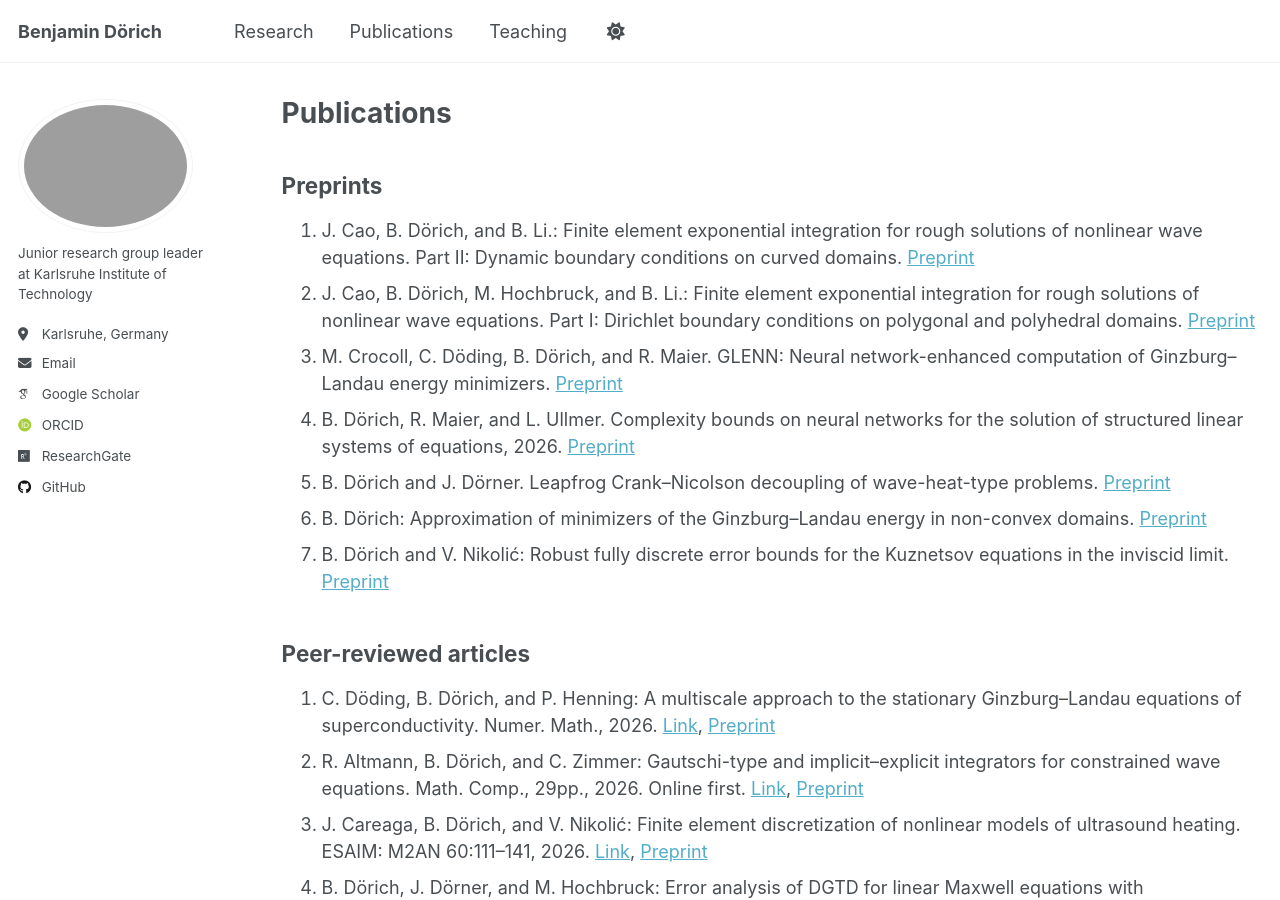
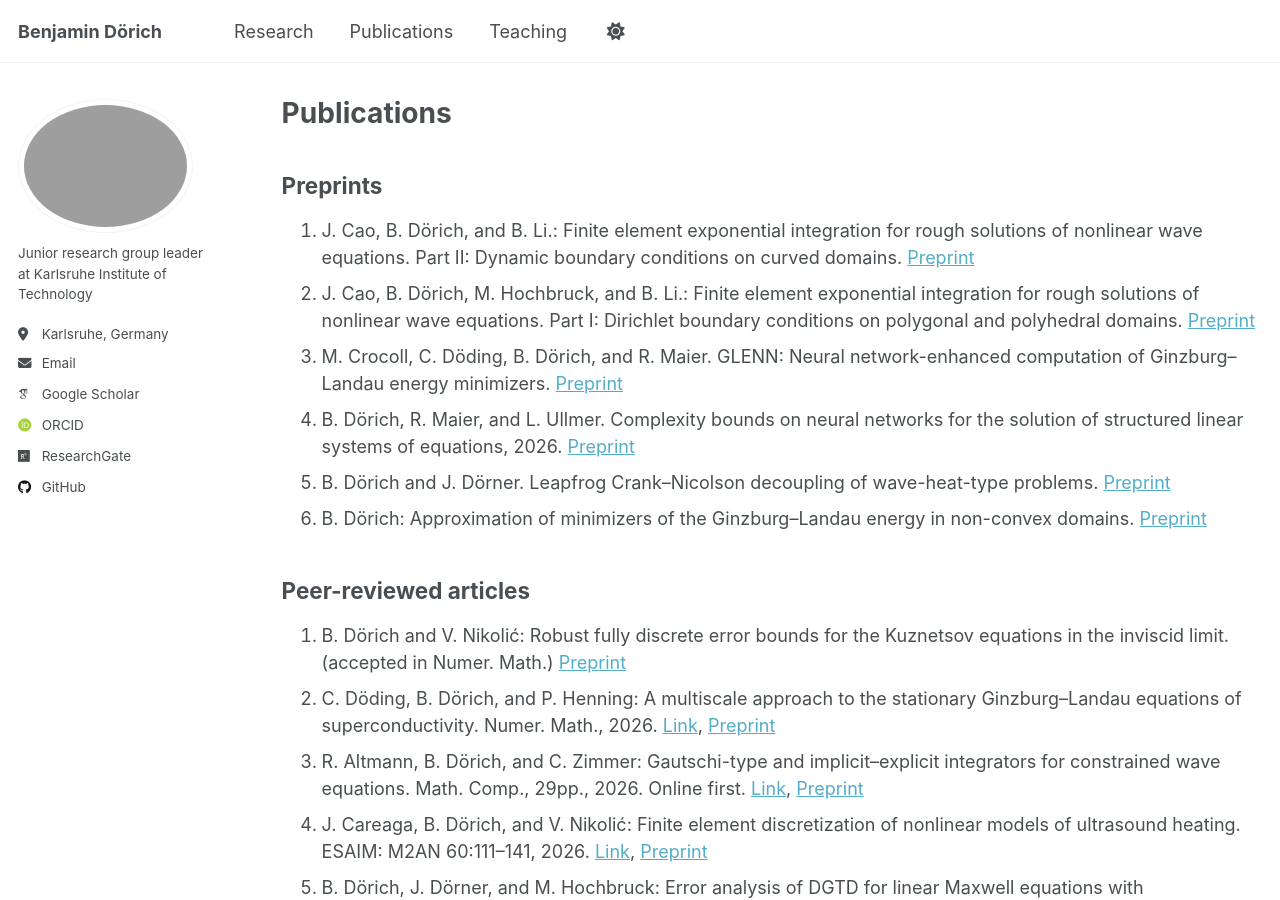
Before and after one commit to BenjaminDoerich/BenjaminDoerich.github.io, a Jekyll site: the page built from _pages/publications.md, in a window 1280 px wide and 900 px high. Built offline with Jekyll 4.4.1, drawn with Linux system fonts in a browser that asks for light colours; some web fonts are replaced; a script that is not in the unit is left out.

Commit message:
Update publications.md

```diff
--- a/_pages/publications.md
+++ b/_pages/publications.md
@@ -18,10 +18,10 @@ redirect_from:
 1. B. Dörich, R. Maier, and L. Ullmer. Complexity bounds on neural networks for the solution of structured linear systems of equations, 2026. [Preprint](https://arxiv.org/abs/2603.19043)
 1. B. Dörich and J. Dörner. Leapfrog Crank–Nicolson decoupling of wave-heat-type problems. [Preprint](https://www.waves.kit.edu/downloads/CRC1173_Preprint_2026-9.pdf)
 1. B. Dörich: Approximation of minimizers of the Ginzburg--Landau energy in non-convex domains. [Preprint](https://www.waves.kit.edu/downloads/CRC1173_Preprint_2025-44.pdf)
-1. B. Dörich and V. Nikolić:  Robust fully discrete error bounds for the Kuznetsov equations in the inviscid limit.  [Preprint](https://www.waves.kit.edu/downloads/CRC1173_Preprint_2024-1.pdf)
 
 ## Peer-reviewed articles
 
+1. B. Dörich and V. Nikolić:  Robust fully discrete error bounds for the Kuznetsov equations in the inviscid limit. (accepted in  Numer. Math.) [Preprint](https://www.waves.kit.edu/downloads/CRC1173_Preprint_2024-1.pdf)
 1. C. Döding, B. Dörich, and P. Henning: A multiscale approach to the stationary Ginzburg–Landau equations of superconductivity. Numer. Math., 2026. [Link](https://doi.org/10.1007/s00211-026-01544-4), [Preprint](https://www.waves.kit.edu/downloads/CRC1173_Preprint_2024-21.pdf)
 1. R. Altmann, B. Dörich, and C. Zimmer: Gautschi-type and implicit--explicit integrators for constrained wave equations. Math. Comp., 29pp., 2026. Online first. [Link](https://doi.org/10.1090/mcom/4194), [Preprint](https://arxiv.org/pdf/2505.22532)
 1. J. Careaga, B. Dörich, and V. Nikolić: Finite element discretization of nonlinear models of ultrasound heating. ESAIM: M2AN 60:111–141, 2026. [Link](https://doi.org/10.1051/m2an/2025099), [Preprint](https://www.waves.kit.edu/downloads/CRC1173_Preprint_2025-3.pdf)
```
